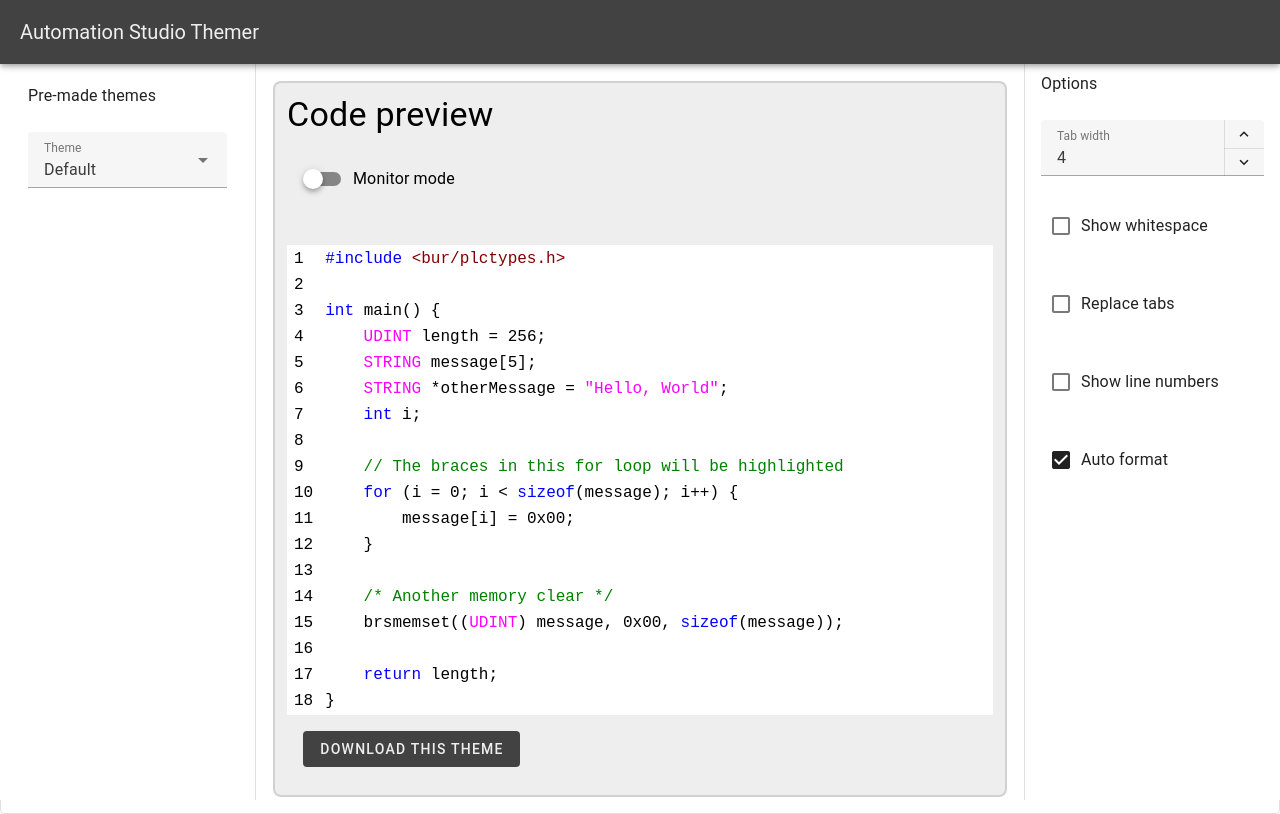
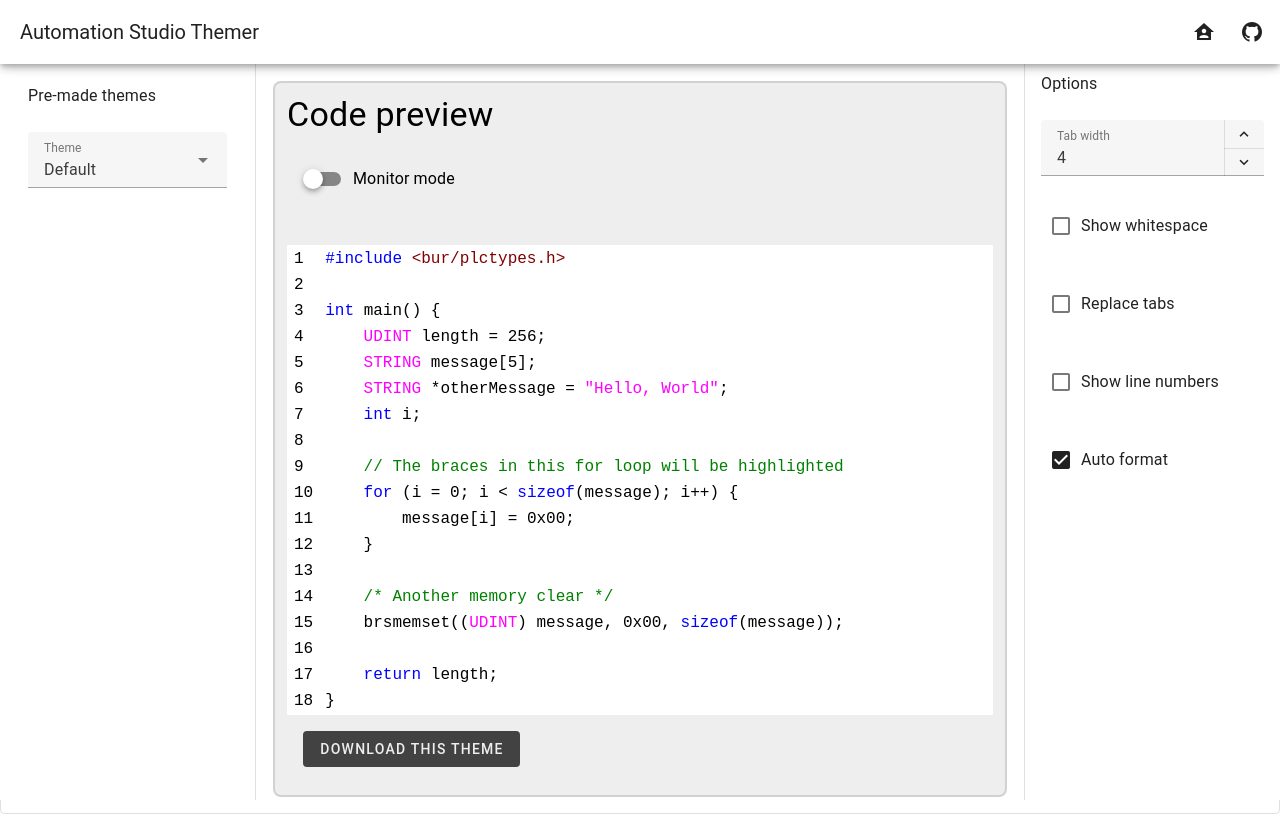
Before and after one commit to michael-taylor/as-themer, a Vue app: page / in a window 1280 px wide. Built offline with nearby package versions, Linux system fonts and the light colour scheme; a small style sheet from the web is missing; what tm-themes would draw is missing.

Commit message:
Added some appbar links

```diff
--- a/src/App.vue
+++ b/src/App.vue
@@ -6,7 +6,25 @@ import Options from "./components/Options.vue";
 
 <template>
   <v-layout class="rounded rounded-md border">
-    <v-app-bar color="surface-variant" title="Automation Studio Themer"></v-app-bar>
+    <v-app-bar :elevation="5">
+      <v-app-bar-title>Automation Studio Themer</v-app-bar-title>
+
+      <v-tooltip text="Return to MRT.dev">
+        <template v-slot:activator="{props}">
+          <v-btn icon v-bind="props" :href="'https://mrt.dev'">
+            <v-icon>mdi-home-account</v-icon>
+          </v-btn>
+        </template>
+      </v-tooltip>
+
+      <v-tooltip text="See source on Github">
+        <template v-slot:activator="{props}">
+          <v-btn icon v-bind="props" :href="'https://github.com/michael-taylor/as-themer'">
+            <v-icon>mdi-github</v-icon>
+          </v-btn>
+        </template>
+      </v-tooltip>
+    </v-app-bar>
 
     <v-navigation-drawer class="pa-3">
       <v-list-item title="Pre-made themes"></v-list-item>
```
